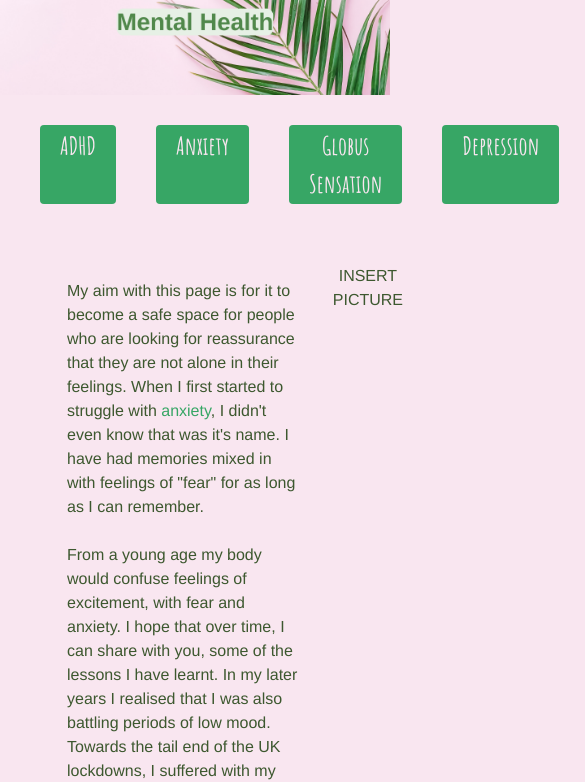
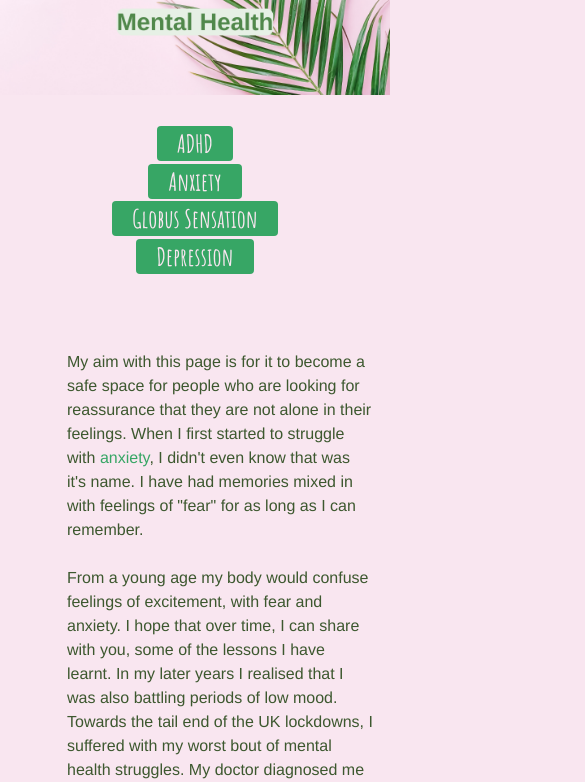
Before and after one commit to emmagsal/my-blog, a plain HTML site: page mental-health-hp.html in a window 390 px wide. Shown: the part 51-833 px from the top of the page, 585 px wide, since content can reach past the window. Drawn offline with nearby package versions, Linux system fonts and the light colour scheme.

Commit message:
making "buttons" more responsive

```diff
--- a/mental-health-hp.html
+++ b/mental-health-hp.html
@@ -45,12 +45,21 @@
         </div>
     </nav>
     <img src="src/mental-health-website-banner.png" class="banner" />
-    <div class="links">
-        <a href="" class="buttons">ADHD</a>
+    <div class="row links">
+        <div class="col-md-3">
+            <a href="" class="buttons">ADHD</a>
+        </div>
+       <div class="col-md-3">
         <a href="" class="buttons">Anxiety</a>
-        <a href="" class="buttons">Globus Sensation</a>
-        <a href="" class="buttons">Depression</a>
-        <a href="" class="buttons">Books</a>
+        </div>
+        <div class="col-md-3">
+            <a href="" class="buttons">Globus Sensation</a>
+        </div>
+        <div class="col-md-3">
+            <a href="" class="buttons">Depression</a>
+        </div>
+
+
     </div>
 
     <div class="container paragraphs">
@@ -84,12 +93,11 @@
         to you.
     </p>
     </div>
-    </div>
-    <div class="row">
+
         <div class="col-md-6">
             INSERT PICTURE
             </div>
-        </div>
+
     </div>
 </body>
 
```
